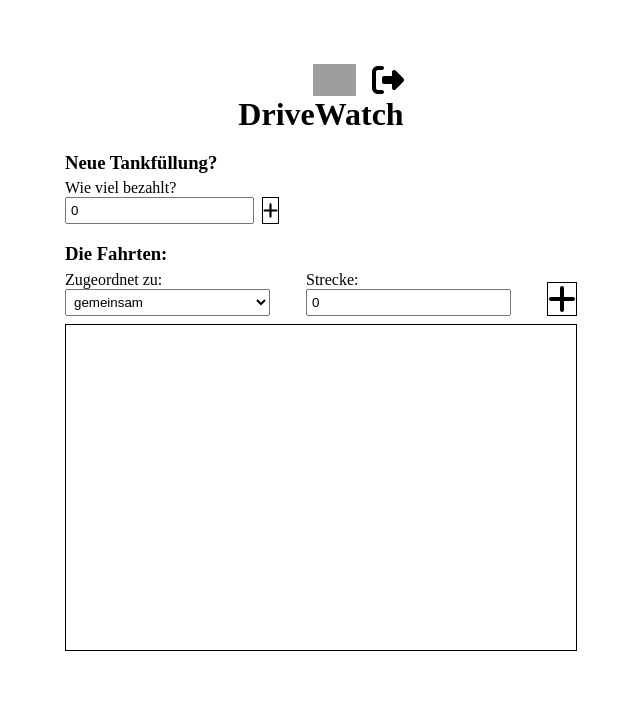
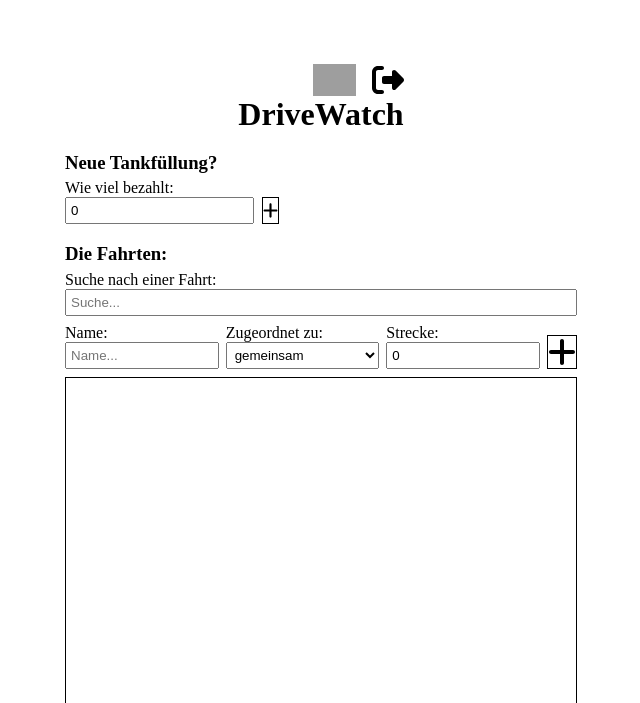
Before and after one commit to leonxs2001/HomeServer, a Django app: template DriveWatch/templates/drive-watch.html in a window 1280 px wide. Shown: the top 703 px of the page, without its empty margins (327-967 px from the left). Run offline with Django 4.2, Linux system fonts and the light colour scheme; the template is opened without the code that fills it, so the values that code supplies are empty; grey boxes are pictures that could not be loaded.

Commit message:
Add name and clone for rides.

```diff
--- a/DriveWatch/models.py
+++ b/DriveWatch/models.py
@@ -16,6 +16,7 @@ class Ride(models.Model):
 
     tank_filling = models.ForeignKey(TankFilling, models.CASCADE)
     user = models.ForeignKey(User, models.CASCADE, null=True)
+    name = models.CharField(max_length=32, default="")
 
     @property
     def formatted_date(self):
--- a/DriveWatch/static/css/drive-watch-style.css
+++ b/DriveWatch/static/css/drive-watch-style.css
@@ -51,7 +51,7 @@ img:hover {
 #add-drive-div div {
     display: flex;
     flex-direction: column;
-    width: 40%;
+    width: 30%;
 }
 
 #add-drive-img {
@@ -87,11 +87,14 @@ input, select {
     display: flex;
     align-content: center;
     flex-wrap: wrap;
-    width: 30%;
+    width: 22%;
 }
 
-.delete-img {
+.delete-img, .clone-img {
     width: 5%;
+}
+
+.clone-img{
     margin-left: auto;
 }
 
@@ -162,6 +165,12 @@ h3{
     color: orange;
 }
 
+#search-div{
+    display: flex;
+    flex-direction: column;
+        margin-bottom: 0.5em;
+}
+
 @media screen and (max-device-width: 480px) {
     #container {
         width: 80vw;
@@ -207,4 +216,7 @@ h3{
         width: 5%;
     }
 
+    #drive-data-div{
+        font-size: 1.4em;
+    }
 }
--- a/DriveWatch/static/js/drive-watch-script.js
+++ b/DriveWatch/static/js/drive-watch-script.js
@@ -1,6 +1,7 @@
 const csrfMiddlewareToken = document.querySelector('[name=csrfmiddlewaretoken]');
 const rideUserSelect = document.querySelector("#ride-user-select");
 const rideDistanceInput = document.querySelector("#ride-distance-input");
+const rideNameInput = document.querySelector("#ride-name-input");
 const rideItemTemplate = document.querySelector("#ride-item-template");
 const tankFillingMoneyInput = document.querySelector("#tank-filling-money-input");
 const driveDataDiv = document.querySelector("#drive-data-div");
@@ -14,8 +15,15 @@ window.addEventListener("load", () => {
         deleteImage.addEventListener("click", onDeleteRideItemClick);
     });
 
+    const cloneImages = document.querySelectorAll(".clone-img");
+    cloneImages.forEach(cloneImage => {
+        cloneImage.addEventListener("click", onCloneRideClick);
+    });
+
     document.querySelector("#add-drive-img").addEventListener("click", onCreateNewRideClick);
     document.querySelector("#add-tank-filling-img").addEventListener("click", onCreateNewTankFillingClick);
+
+    document.querySelector("#search-ride-input").addEventListener("input", onSearchRideInput);
 
     fillTankFillingDataSummary();
 });
@@ -44,12 +52,7 @@ function onDeleteRideItemClick(event) {
     }
 }
 
-function onCreateNewRideClick(event) {
-    let userId = rideUserSelect.value ? rideUserSelect.value : null;
-    let distance = rideDistanceInput.value ? rideDistanceInput.value : "0";
-    if (!distance.includes(".")) {
-        distance += ".0"
-    }
+function fetchNewRideToServer(userId, distance, name) {
     fetch("/drive-watch/ride", {
         method: "POST",
         headers: {
@@ -58,7 +61,8 @@ function onCreateNewRideClick(event) {
         },
         body: JSON.stringify({
             userId: userId,
-            distance: distance
+            distance: distance,
+            name: name
         })
     }).then((response) => {
         if (response.ok) {
@@ -69,16 +73,36 @@ function onCreateNewRideClick(event) {
 
         const newRideItem = rideItemTemplate.cloneNode(true);
         newRideItem.id = "";
-        newRideItem.querySelector(".user-div").innerText = rideUserSelect.options[rideUserSelect.selectedIndex].innerText;
+        newRideItem.style.display = "";
+
+        const userDiv = newRideItem.querySelector(".user-div");
+        userDiv.innerText = rideUserSelect.options[rideUserSelect.selectedIndex].innerText;
+        userDiv.dataset.id = rideUserSelect.value;
+
         newRideItem.querySelector(".distance-span").innerText = distance;
         newRideItem.querySelector(".date-div").innerText = data["formatted_date"];
+        newRideItem.querySelector(".name-div").innerText = name;
+
         const deleteImage = newRideItem.querySelector(".delete-img");
         deleteImage.dataset.id = data["id"];
         deleteImage.addEventListener("click", onDeleteRideItemClick);
 
+        newRideItem.querySelector(".clone-img").addEventListener("click", onCloneRideClick);
+
         rideItemTemplate.parentElement.insertBefore(newRideItem, rideItemTemplate.parentElement.firstChild);
 
     }).catch((error) => console.log(error));
+}
+
+function onCreateNewRideClick(event) {
+    let userId = rideUserSelect.value ? rideUserSelect.value : null;
+    let name = rideNameInput.value;
+    let distance = rideDistanceInput.value ? rideDistanceInput.value : "0";
+
+    if (!distance.includes(".")) {
+        distance += ".0"
+    }
+    fetchNewRideToServer(userId, distance, name);
 }
 
 function onCreateNewTankFillingClick() {
@@ -96,12 +120,6 @@ function onCreateNewTankFillingClick() {
     }).then((response) => {
         if (response.ok) {
             fillTankFillingDataSummary();
-
-            document.querySelectorAll(".ride-item").forEach(rideItem => {
-                if (rideItem.id != "ride-item-template") {
-                    rideItem.remove();
-                }
-            });
         } else {
             throw new Error("Request failed.");
         }
@@ -142,3 +160,27 @@ function fillTankFillingDataSummary() {
 
     }).catch((error) => console.log(error));
 }
+
+function onCloneRideClick(event){
+    const rideItem = event.target.parentElement;
+    const userDiv = rideItem.querySelector(".user-div");
+    let userId = userDiv.dataset.id ? userDiv.dataset.id : null;
+    let name = rideItem.querySelector(".name-div").innerText;
+    let distance = rideItem.querySelector(".distance-span").innerText;
+
+    fetchNewRideToServer(userId, distance, name);
+}
+
+function onSearchRideInput(event){
+    let searchText = event.target.value.toLowerCase();
+
+    document.querySelectorAll(".name-div").forEach(nameDiv =>{
+        if(nameDiv.id != "ride-item-template"){
+            if(nameDiv.innerText.toLowerCase().includes(searchText)){
+                nameDiv.parentElement.style.display = "";
+            }else {
+                nameDiv.parentElement.style.display = "none";
+            }
+        }
+    });
+}
--- a/DriveWatch/templates/drive-watch.html
+++ b/DriveWatch/templates/drive-watch.html
@@ -74,7 +74,7 @@
     <h3>Neue Tankfüllung?</h3>
 
     <div id="tank-filling-div">
-        <label>Wie viel bezahlt?</label>
+        <label>Wie viel bezahlt:</label>
         <div>
             <input id="tank-filling-money-input" type="number" step="0.01" value="0">
             <img id="add-tank-filling-img" src="{% static 'images/plus-solid.svg' %}">
@@ -83,7 +83,16 @@
     </div>
 
     <h3>Die Fahrten:</h3>
+    <div id="search-div">
+        <label>Suche nach einer Fahrt:</label>
+        <input id="search-ride-input" type="search" placeholder="Suche...">
+    </div>
+
     <div id="add-drive-div">
+        <div>
+            <label>Name:</label>
+            <input id="ride-name-input" placeholder="Name...">
+        </div>
         <div>
             <label>Zugeordnet zu:</label>
             <select id="ride-user-select">
@@ -101,29 +110,38 @@
     </div>
     <div id="drive-container">
         <div id="ride-item-template" class="ride-item">
+            <div class="name-div">
+            </div>
             <div class="user-div">Nutzer</div>
             <div>
                 <span class="distance-span">Distanz</span>
                 km
             </div>
             <div class="date-div">Datum</div>
+            <img class="clone-img" src="{% static 'images/clone.svg' %}">
             <img data-id="-1" class="delete-img" src="{% static 'images/delete.svg' %}">
         </div>
 
         {% for ride in rides %}
             <div class="ride-item">
-                <div class="user-div">
-                    {% if ride.user %}
+                <div class="name-div">
+                    {{ ride.name }}
+                </div>
+                {% if ride.user %}
+                    <div data-id="{{ ride.user.id }}" class="user-div">
                         {{ ride.user.username }}
-                    {% else %}
+                    </div>
+                {% else %}
+                    <div data-id="" class="user-div">
                         gemeinsam
-                    {% endif %}
-                </div>
+                    </div>
+                {% endif %}
                 <div>
                     <span class="distance-span">{{ ride.distance }}</span>
                     km
                 </div>
                 <div class="date-div">{{ ride.formatted_date }}</div>
+                <img class="clone-img" src="{% static 'images/clone.svg' %}">
                 <img data-id="{{ ride.id }}" class="delete-img" src="{% static 'images/delete.svg' %}">
             </div>
         {% endfor %}
--- a/DriveWatch/views.py
+++ b/DriveWatch/views.py
@@ -19,7 +19,7 @@ class DriveWatchView(TemplateView):
     def get_context_data(self, **kwargs):
         context = dict()
         context["users"] = User.objects.all()
-        context["rides"] = Ride.objects.filter(tank_filling__date=None)
+        context["rides"] = Ride.objects.all()
         return context
 
 
@@ -50,7 +50,7 @@ class ManageRideView(View):
 
         last_tank_filling = TankFilling.objects.get(date=None)
 
-        new_ride = Ride.objects.create(user=user, distance=distance, tank_filling=last_tank_filling)
+        new_ride = Ride.objects.create(user=user, distance=distance, tank_filling=last_tank_filling, name=data["name"])
 
         new_ride_context = {
             "id": new_ride.id,
```
Also changed, not shown: DriveWatch/migrations/0004_alter_ride_options_ride_name.py (added), static/images/clone.svg (renamed from WeightWatch/static/images/clone.svg).
